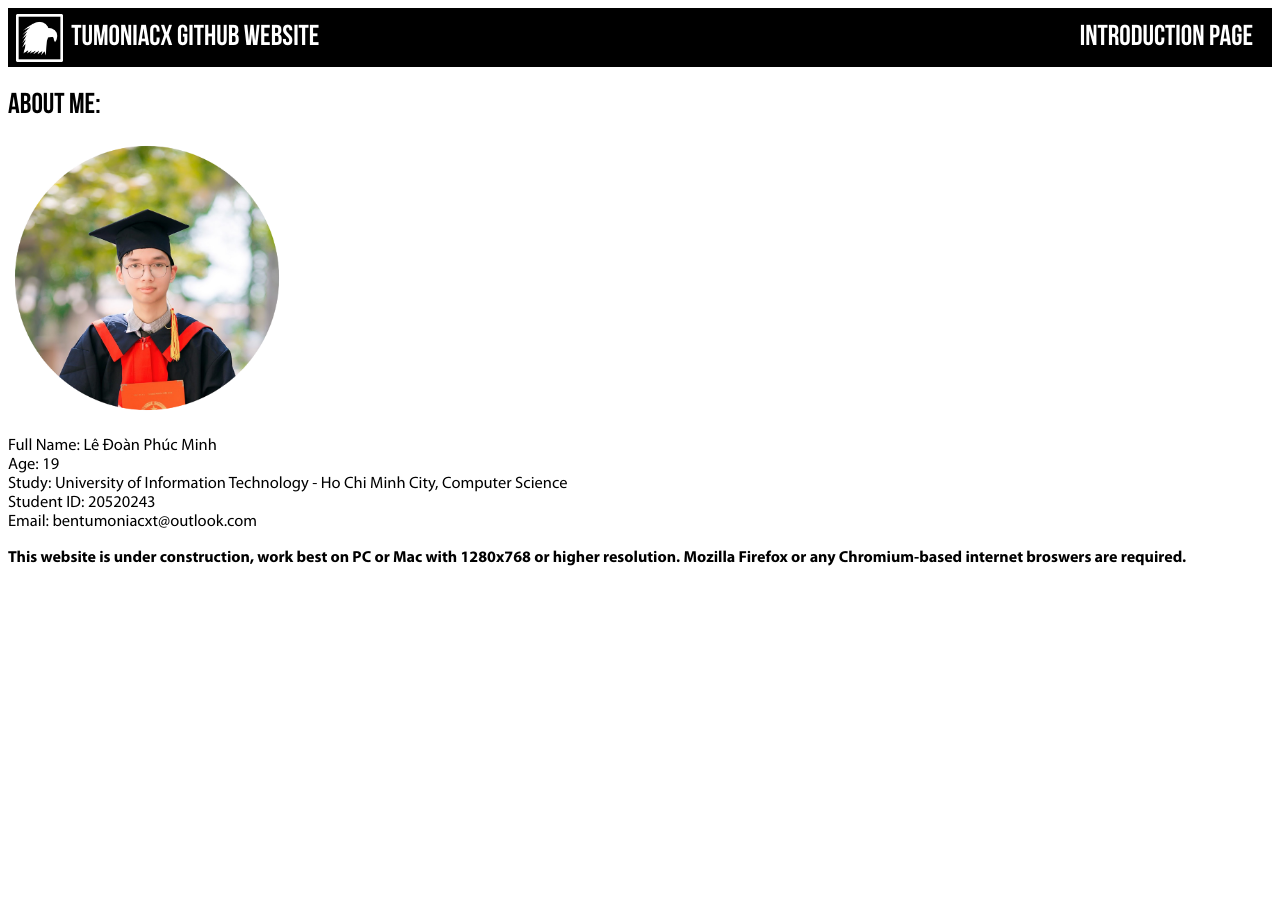
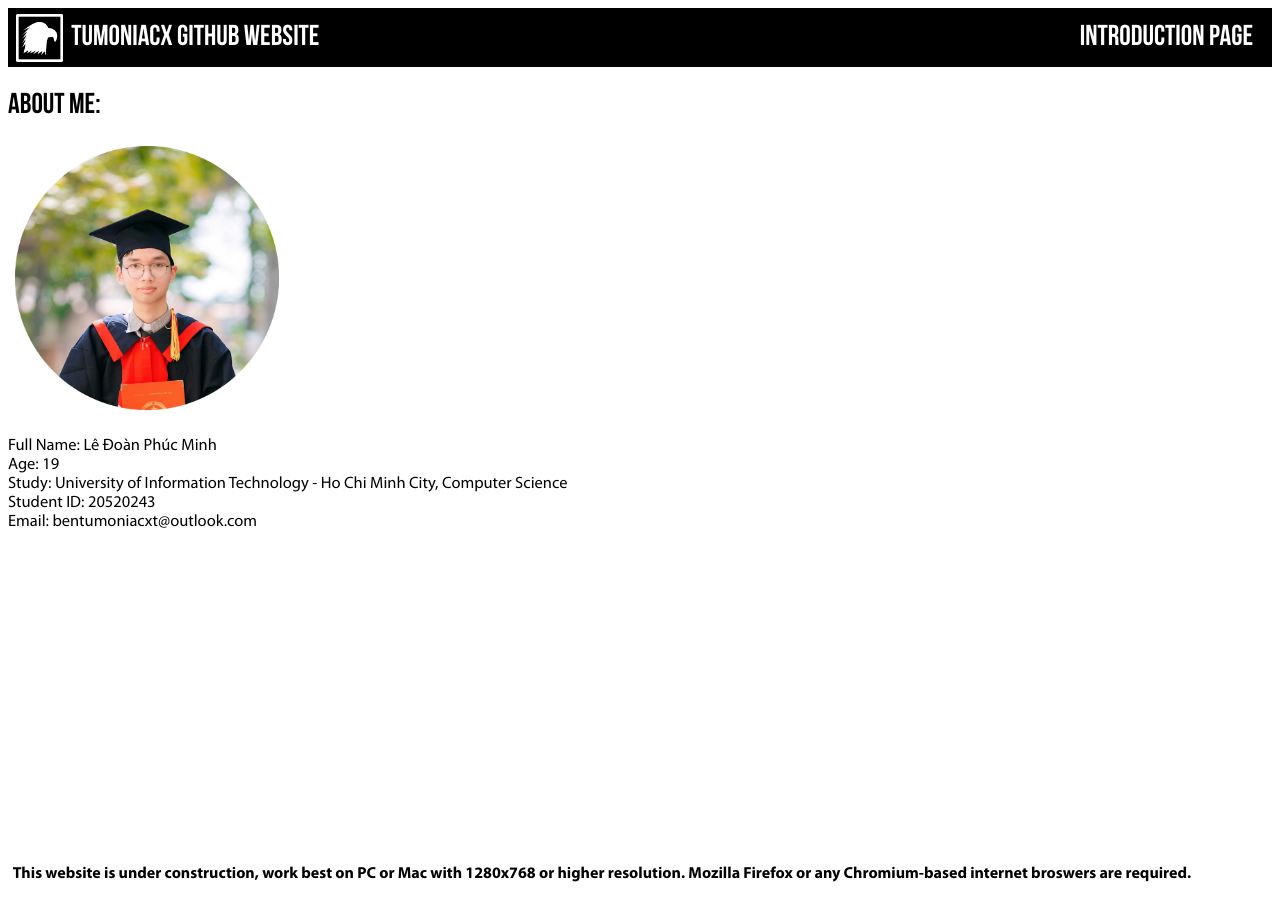
Before and after one commit to BenTumoniacXT/BenTumoniacXT.github.io, a Jekyll site: the page index.html, which Jekyll copies as it is, in a window 1280 px wide. Built offline with Jekyll 4.4.1, drawn with Linux system fonts in a browser that asks for light colours.

Commit message:
Updated R4

```diff
--- /dev/null
+++ b/Core/CSS/footer.css
@@ -0,0 +1,6 @@
+.footer {
+  position: fixed;
+  left: 1%;
+  bottom: 0;
+  width: 100%;
+}
--- a/index.html
+++ b/index.html
@@ -4,6 +4,7 @@
     <title>TumoniacX GitHub Website - Early Development</title>
 	<link rel="stylesheet" href="Core/CSS/main.css">
 	<link rel="stylesheet" href="Core/CSS/fonts.css">
+	<link rel="stylesheet" href="Core/CSS/footer.css">
 	<link rel="icon" href="Core/Images/Icon.png" type = "image/x-icon">
 </head>
 <body>
@@ -16,7 +17,7 @@
 	    <div class="title" style='font-family: "BebasNeueBold";'>Introduction Page</div>
 	</div>
 
-	<h1 style='font-family: "BebasNeueBold"; font-size: 180%;'> <b> About Me: </b></h1>
+	<h1 style='font-family: "BebasNeueBold"; font-size: 180%;'>About Me: </h1>
 	<img style='height: 22%; width: 22%; object-fit: contain' src="Core/Images/Profile.png" width="800" height="800" title="Profile Picture" alt=""/>
 	<p style='font-family: "MyriadPro"; font-size: 103%;'>Full Name: Lê Đoàn Phúc Minh
 	    <br>Age: 19
@@ -25,8 +26,8 @@
 		<br>Email: bentumoniacxt@outlook.com
 	</p>
 
-	<footer>
+	<div class="footer">
 		<p style='font-family:"MyriadProBold";'>This website is under construction, work best on PC or Mac with 1280x768 or higher resolution. Mozilla Firefox or any Chromium-based internet broswers are required.</p>
-	</footer>
+	</div>
 </body>
 </html>
```
